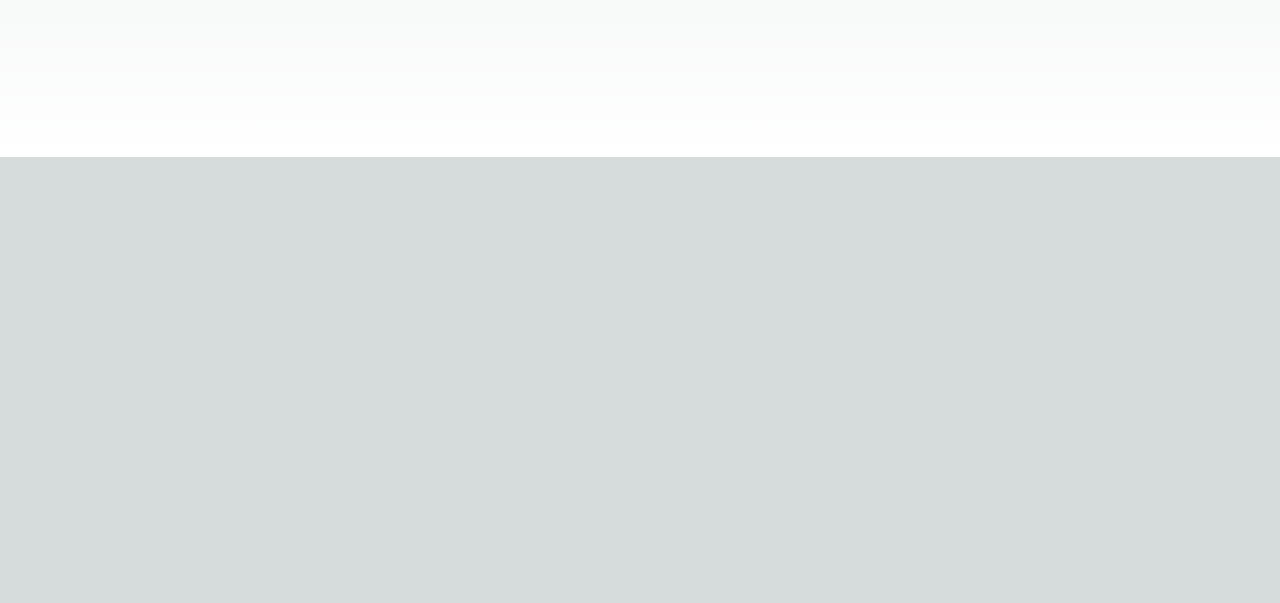
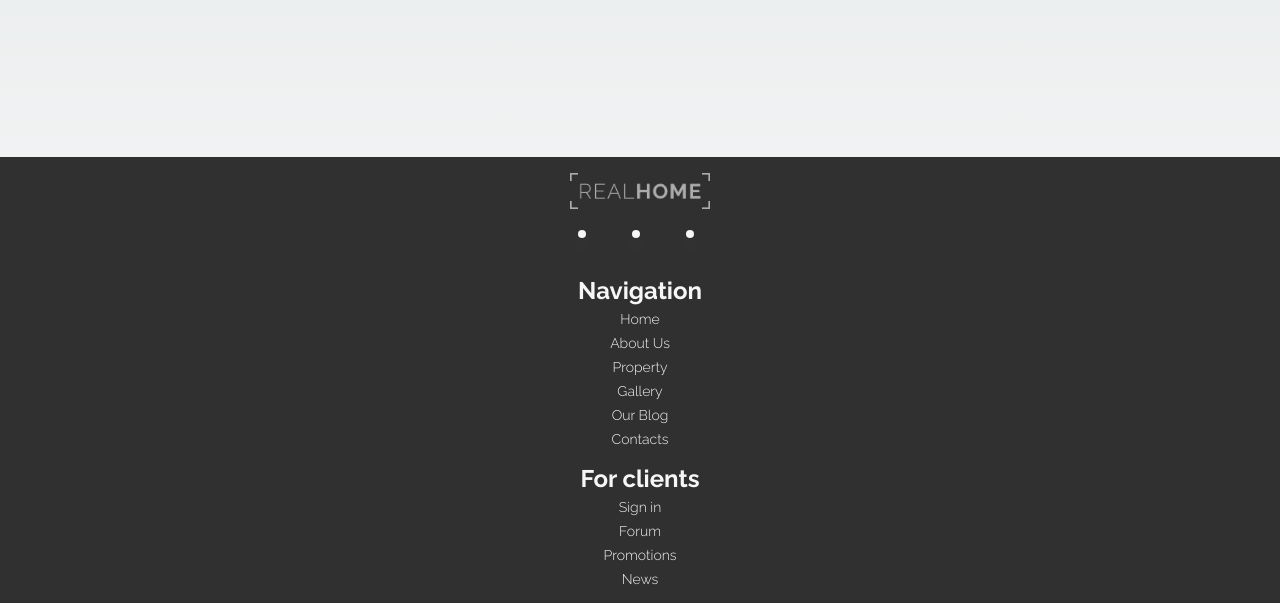
Before and after one commit to MelancholYA/real-home, a Next.js app: page / in a window 1280 px wide. Shown: the part 723-1326 px from the top of the page. Before the commit the page ends 880 px from the top, so only its background shows below. Built offline with nearby package versions, Linux system fonts and the light colour scheme; some icons are missing.

Commit message:
feat/footer :init footer

```diff
--- a/app/layout.tsx
+++ b/app/layout.tsx
@@ -1,26 +1,28 @@
-import { Montserrat } from "next/font/google";
+import { Raleway } from "next/font/google";
 import "./globals.css";
 import "../styles/global.scss";
 
 import Navbar from "@/components/Navbar";
+import Footer from "@/components/Footer";
 
 export const metadata = {
   title: "Create Next App",
   description: "Generated by create next app",
 };
 
-const montserat = Montserrat({ subsets: ["latin"] });
+const raleway = Raleway({ subsets: ["latin"] });
 export default function RootLayout({
   children,
 }: {
   children: React.ReactNode;
 }) {
   return (
-    <html lang="en" className={montserat.className}>
+    <html lang="en" className={raleway.className}>
       <body>
         <Navbar />
 
         {children}
+        <Footer />
       </body>
     </html>
   );
--- /dev/null
+++ b/components/Footer/index.tsx
@@ -0,0 +1,60 @@
+import React from "react";
+import Image from "next/image";
+
+import logoDark from "@/public/logo-dark.png";
+import { links } from "../Navbar/NavLinks";
+import Link from "next/link";
+
+type Props = {};
+
+const index = (props: Props) => {
+  return (
+    <footer className="bg-dark text-center text-grey">
+      <ul className="p-4 text-center">
+        <li>
+          <Image
+            src={logoDark}
+            height={50}
+            width={140}
+            alt="logo"
+            className="m-auto"
+          />
+        </li>
+        <li>
+          <ul className="m-auto flex h-[50px] w-[140px] items-center justify-between ">
+            {links.social.map((link, i) => (
+              <li key={"navlink-" + i} className="mr-2">
+                <Link
+                  href={link.path}
+                  className="grid aspect-square  place-items-center
+                  rounded-full border-[0.5px] border-none bg-grey p-1 text-sm text-dark shadow-lg
+                  transition-all md:mx-2 md:border-grey md:text-dark md:shadow-[gainsboro] md:hover:text-accent md:hover:shadow-accent"
+                >
+                  <i className={link.icon}></i>
+                </Link>
+              </li>
+            ))}
+          </ul>
+        </li>
+      </ul>
+      {links.footer.map((category, i) => (
+        <ul key={`category-id-${i}`} className="pb-3">
+          <li>
+            <h3 className="text-xl font-semibold md:text-2xl md:font-bold">
+              {category.title}
+            </h3>{" "}
+          </li>
+          {category.links.map((link, j) => (
+            <li key={`category-link-id-${j}`}>
+              <Link className="text-sm font-light" href={link.path}>
+                {link.name}
+              </Link>
+            </li>
+          ))}
+        </ul>
+      ))}
+    </footer>
+  );
+};
+
+export default index;
--- a/components/Navbar/NavLinks.tsx
+++ b/components/Navbar/NavLinks.tsx
@@ -7,9 +7,10 @@ type Props = {};
 type linksType = {
   nav: { path: string; name: string }[];
   social: { path: string; icon: string }[];
+  footer: { title: string; links: { path: string; name: string }[] }[];
 };
 
-const links: linksType = {
+export const links: linksType = {
   nav: [
     {
       path: "/",
@@ -45,6 +46,58 @@ const links: linksType = {
       icon: "cib-pinterest-p",
     },
   ],
+  footer: [
+    {
+      title: "Navigation",
+      links: [
+        {
+          path: "/",
+          name: "Home",
+        },
+        {
+          path: "/",
+          name: "About Us",
+        },
+        {
+          path: "/",
+          name: "Property",
+        },
+        {
+          path: "/",
+          name: "Gallery",
+        },
+        {
+          path: "/",
+          name: "Our Blog",
+        },
+        {
+          path: "/",
+          name: "Contacts",
+        },
+      ],
+    },
+    {
+      title: "For clients",
+      links: [
+        {
+          name: "Sign in",
+          path: "/",
+        },
+        {
+          name: "Forum",
+          path: "/",
+        },
+        {
+          name: "Promotions",
+          path: "/",
+        },
+        {
+          name: "News",
+          path: "/",
+        },
+      ],
+    },
+  ],
 };
 
 const NavLinks = (props: Props) => {
@@ -74,7 +127,7 @@ const NavLinks = (props: Props) => {
             <li key={"navlink-" + i} className="mr-2">
               <Link
                 href={link.path}
-                className="text-accent transition-all md:mx-2 md:text-dark md:hover:text-accent"
+                className="grid aspect-square place-items-center rounded-full border-[0.5px] border-none p-2 text-accent shadow-lg transition-all md:mx-2 md:border-grey md:text-dark md:shadow-[gainsboro] md:hover:text-accent md:hover:shadow-accent"
               >
                 <i className={link.icon}></i>
               </Link>
```
Also changed, not shown: public/logo-dark.png (added).
